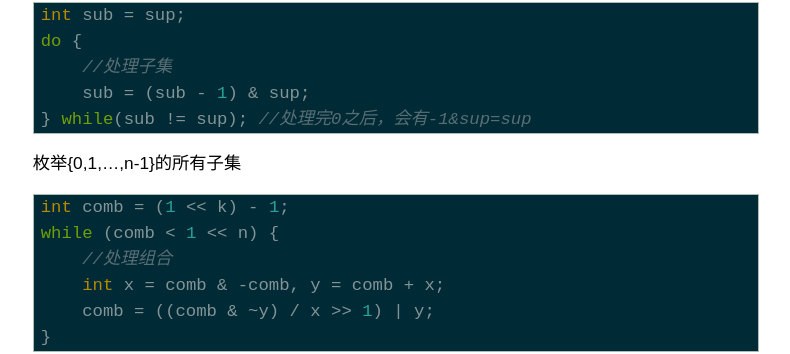
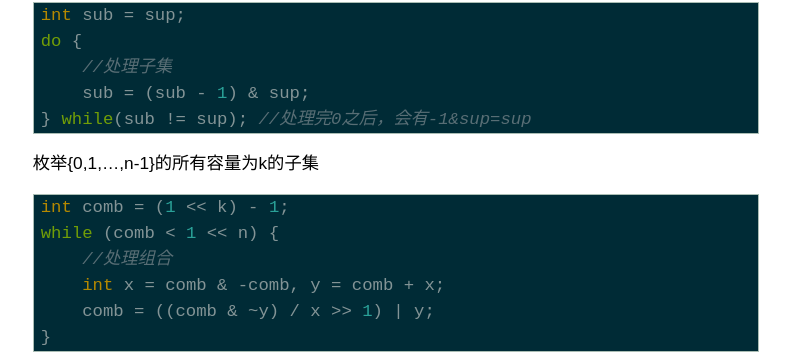
Before and after one commit to banqianhao/banqianhao.github.io, a Jekyll site: the page built from _posts/coding/2014-02-26-set-in-integer.md, in a window 1280 px wide. Shown: the part 895-1249 px from the top of the page, without its empty margins (244-1034 px from the left). Built offline with Jekyll 4.4.1, drawn with Linux system fonts in a browser that asks for light colours; Markdown is read by kramdown in place of the engine named in the settings.

Commit message:
add description

```diff
--- a/_posts/coding/2014-02-26-set-in-integer.md
+++ b/_posts/coding/2014-02-26-set-in-integer.md
@@ -77,7 +77,7 @@ pre { font-family: monospace; color: #839496; background-color: #002b36; }
 } <span class="Statement">while</span>(sub != sup); <span class="Comment">//处理完0之后，会有-1&amp;sup=sup</span>
 </pre>
 
-枚举{0,1,...,n-1}的所有子集
+枚举{0,1,...,n-1}的所有容量为k的子集
 
 <pre id='vimCodeElement' style=" font-family: monospace; color: #839496; background-color: #002b36; ">
 <span class="Type">int</span> comb = (<span class="Constant">1</span> &lt;&lt; k) - <span class="Constant">1</span>;
```
